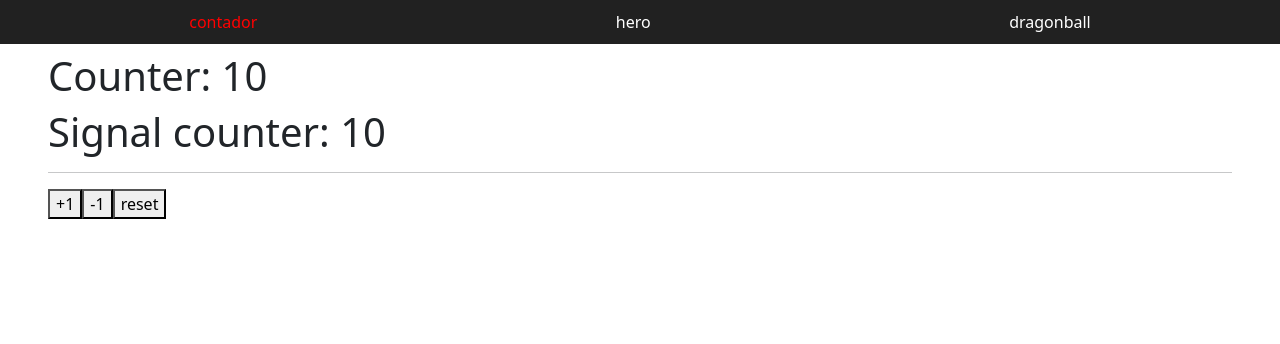
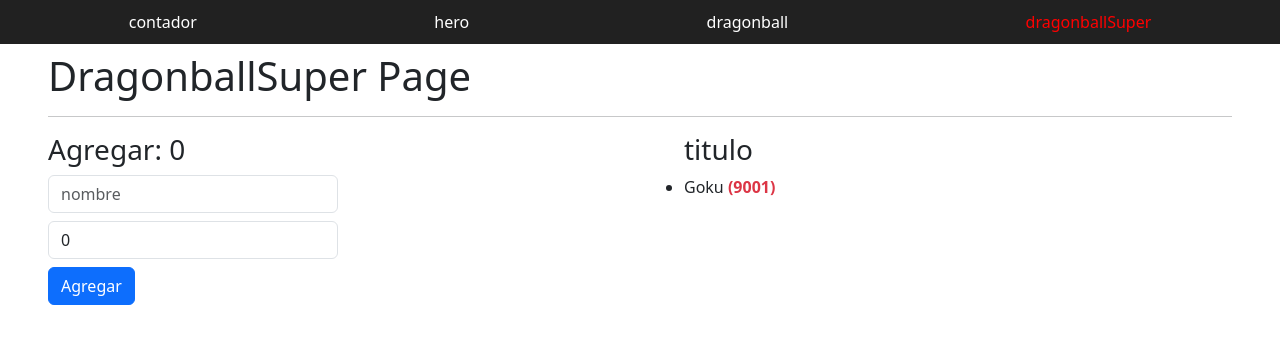
Before and after one commit to Marisabel-Condori/angular-bases2025, an Angular app: page /dragonball-super in a window 1280 px wide. Before the commit this address led to /. Shown: the top 344 px of the page. Built offline with nearby package versions, Linux system fonts and the light colour scheme.

Commit message:
separar componentes

```diff
--- a/src/app/app.routes.ts
+++ b/src/app/app.routes.ts
@@ -2,6 +2,7 @@
 import { CounterPageComponent } from './pages/counter/counter-page.component';
 import { HeroPageComponent } from './pages/hero/hero-page.component';
 import { Dragonball } from './pages/dragonball/dragonball';
+import { DragonballSuper } from './pages/dragonballSuper/dragonball-super';
 
 export const routes: Routes = [
   {
@@ -17,6 +18,10 @@
     component: Dragonball,
   },
   {
+    path: 'dragonball-super',
+    component: DragonballSuper,
+  },
+  {
     path: '**',
     redirectTo: '',
   },
--- /dev/null
+++ b/src/app/components/add-character/add-character.html
@@ -0,0 +1,8 @@
+<div class="col-12 col-sm-6">
+    <h3>Agregar: {{name()}} {{power()}}</h3>
+    <input type="text" class="form-control" placeholder="nombre" [value]="name()" (change)="name.set(txtName.value)"
+      #txtName />
+    <input type="number" class="form-control mt-2" placeholder="poder" [value]="power()"
+      (change)="power.set(+txtPower.value)" #txtPower />
+    <button class="mt-2 btn btn-primary" (click)="addCharacter()">Agregar</button>
+  </div>
--- /dev/null
+++ b/src/app/components/add-character/add-character.ts
@@ -0,0 +1,30 @@
+import { ChangeDetectionStrategy, Component, input, signal } from '@angular/core';
+import { Character } from '../../interfaces/character.interface';
+
+@Component({
+  selector: 'add-character',
+  imports: [],
+  templateUrl: './add-character.html',
+})
+export class AddCharacter {
+  name = signal('')
+  power = signal(0)
+
+  addCharacter() {
+    if (!this.name() || !this.power() || this.power() <= 0) { return; }
+
+    console.log(`${this.name()} - ${this.power()}`);
+
+    const newCharacter: Character = { id: 100, name: this.name(), power: this.power() }
+
+   // this.characters.update(list => [...list, newCharacter]);
+   console.log(newCharacter);
+
+    this.resetFields();
+  }
+
+  resetFields() {
+    this.name.set("")
+    this.power.set(0)
+  }
+}
--- /dev/null
+++ b/src/app/components/dragonball/character-list/dragonball-character-list.html
@@ -0,0 +1,13 @@
+<ul>
+  <h3>titulo</h3>
+  @for (character of characters(); track character.id) { @if (character.power>500) {
+  <li>
+    <span>{{ character.name }} </span>
+    <strong [class.text-danger]="character.power > 9000" strong [class.text-primary]="character.power < 9000">
+      ({{ character.power }})
+    </strong>
+  </li>
+  }@else {
+  <strong>no es mayor a 500</strong>
+  } }
+</ul>
--- /dev/null
+++ b/src/app/components/dragonball/character-list/dragonball-character-list.ts
@@ -0,0 +1,12 @@
+import { Component, input } from '@angular/core';
+import type { Character } from '../../../interfaces/character.interface';
+
+@Component({
+  selector: 'dragonball-character-list',
+  templateUrl: './dragonball-character-list.html',
+})
+export class DragonballharacterList {
+  listName = input.required<string>();
+  characters = input.required<Character[]>();
+
+}
--- a/src/app/components/shared/navbar/navbar.html
+++ b/src/app/components/shared/navbar/navbar.html
@@ -18,5 +18,6 @@
 <nav>
 <a routerLink="/" routerLinkActive="active" [routerLinkActiveOptions]="{exact:true}">contador </a>
 <a routerLink="/hero" [routerLinkActive]="'active'">hero</a>
-<a routerLink="/dragonball" [routerLinkActive]="'active'">dragonball</a>
+<a [routerLink]="'/dragonball'" [routerLinkActive]="'active'">dragonball</a>
+<a routerLink="/dragonball-super" routerLinkActive="active">dragonballSuper</a>
 </nav>
--- /dev/null
+++ b/src/app/interfaces/character.interface.ts
@@ -0,0 +1,5 @@
+export interface Character {
+  id: number;
+  name: string;
+  power: number;
+}
--- /dev/null
+++ b/src/app/pages/dragonballSuper/dragonball-super.html
@@ -0,0 +1,12 @@
+<h1>DragonballSuper Page</h1>
+<hr />
+
+<section class="row">
+  <div class="col-12 col-sm-6">
+    <add-character/>
+  </div>
+
+  <div class="col-12 col-sm-6">
+    <dragonball-character-list listName="Listado personajes fuertes:" [characters]="characters()"/>
+  </div>
+</section>
--- /dev/null
+++ b/src/app/pages/dragonballSuper/dragonball-super.ts
@@ -0,0 +1,17 @@
+import { Component, signal } from '@angular/core';
+import { Character } from '../../interfaces/character.interface';
+import { DragonballharacterList } from '../../components/dragonball/character-list/dragonball-character-list';
+import { AddCharacter } from "../../components/add-character/add-character";
+
+@Component({
+  selector: 'app-dragonball-super',
+  templateUrl: './dragonball-super.html',
+  imports: [DragonballharacterList, AddCharacter],
+})
+export class DragonballSuper {
+
+  characters = signal<Character[]>([
+    { id: 1, name: 'Goku', power: 9001 },
+  ]);
+
+}
```
